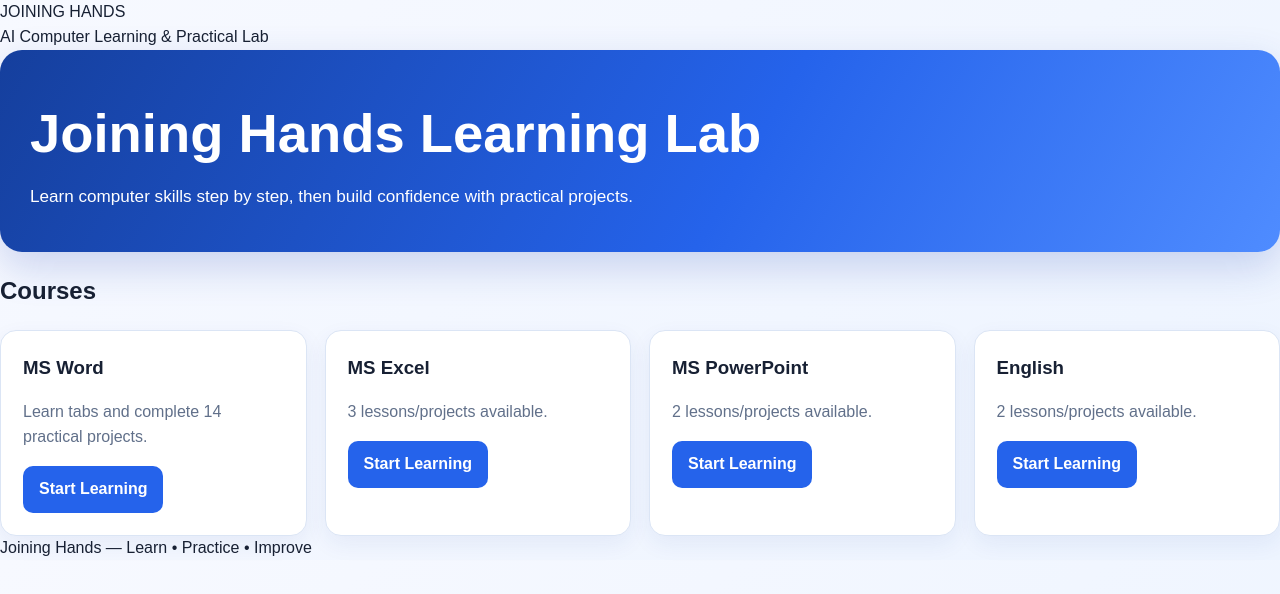
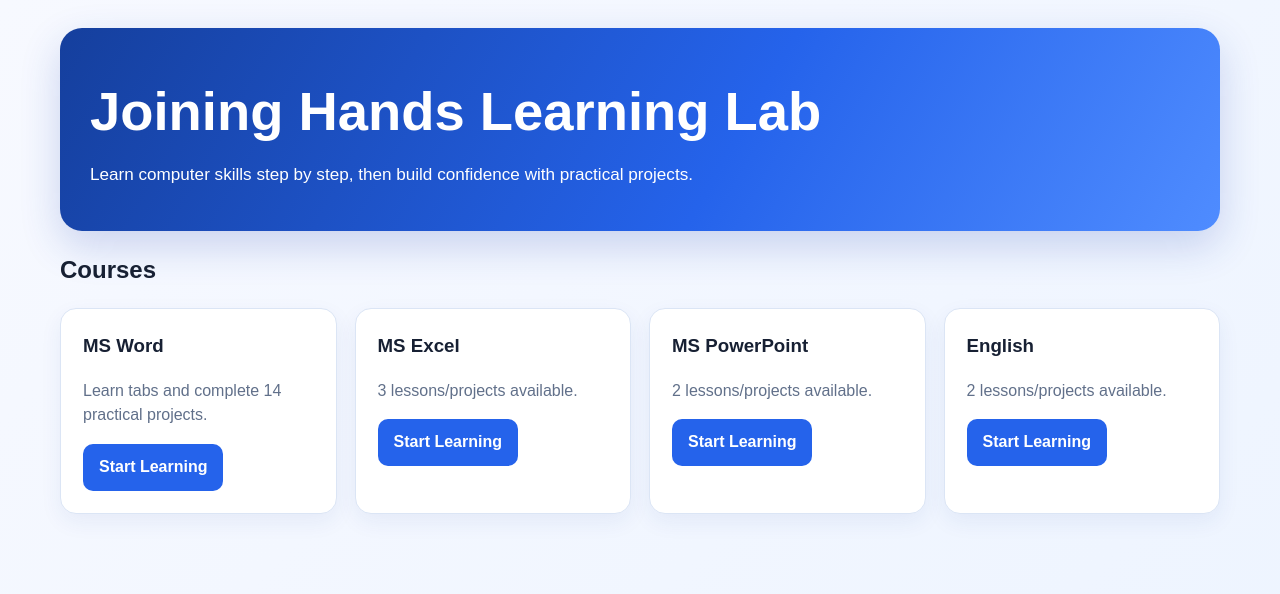
Before and after one commit to santoshjoininghands-stack/Joining-Hands-AI-Computer-Lab, a website: page public/index.html in a window 1280 px wide. Drawn offline with Linux system fonts and the light colour scheme.

Commit message:
Update index.html

```diff
--- a/public/index.html
+++ b/public/index.html
@@ -1,48 +1,15 @@
-<!DOCTYPE html>
+<!doctype html>
 <html lang="en">
-<head>
-  <meta charset="UTF-8">
+  <head>
+    <meta charset="UTF-8" />
+    <meta name="viewport" content="width=device-width, initial-scale=1.0" />
+    <title>Joining Hands | Computer Learning Lab</title>
+    <link rel="stylesheet" href="styles.css" />
+  </head>
 
-  <meta
-    name="viewport"
-    content="width=device-width, initial-scale=1.0"
-  >
+  <body>
+    <main id="app" class="app-shell"></main>
 
-  <title>Joining Hands — Learn & Practice</title>
-
-  <link rel="stylesheet" href="styles.css">
-</head>
-
-<body>
-
-  <header class="site-header">
-
-    <div class="brand-title">
-      JOINING HANDS
-    </div>
-
-    <div class="brand-subtitle">
-      AI Computer Learning & Practical Lab
-    </div>
-
-  </header>
-
-
-  <main class="container">
-
-    <div id="app">
-      <p>Loading...</p>
-    </div>
-
-  </main>
-
-
-  <footer>
-    Joining Hands — Learn • Practice • Improve
-  </footer>
-
-
-  <script src="app.js"></script>
-
-</body>
+    <script src="app.js"></script>
+  </body>
 </html>
```
